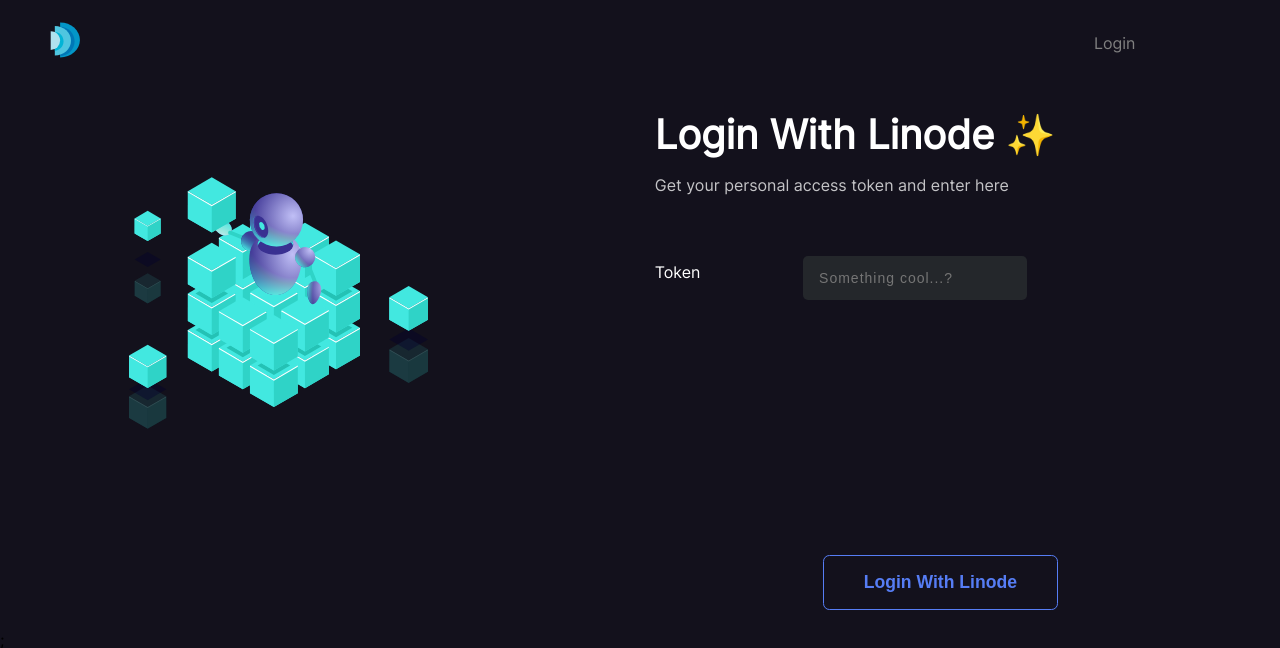
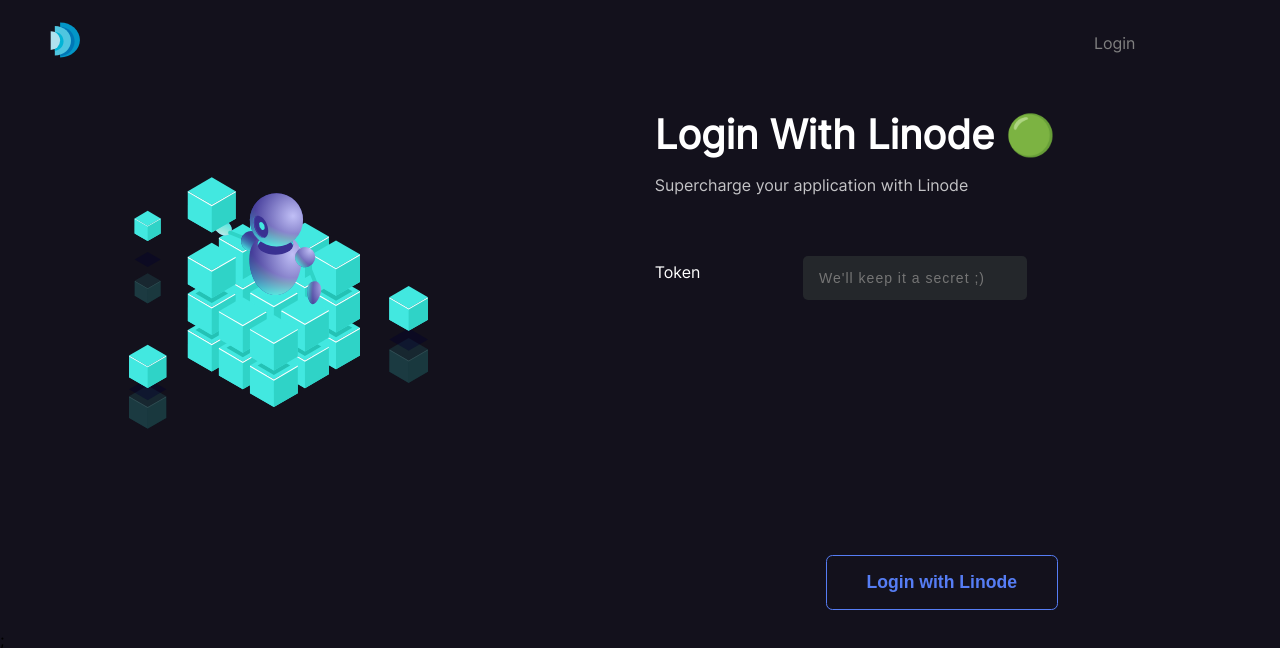
Before and after one commit to kg-kartik/diode-client, a Next.js app: page /login in a window 1280 px wide. Shown: the top 648 px of the page. Built offline with nearby package versions, Linux system fonts and the light colour scheme.

Commit message:
Fixed emojis and messages

```diff
--- a/pages/deployment.jsx
+++ b/pages/deployment.jsx
@@ -65,7 +65,7 @@
 
                     <div className={styles.right}>
                         <Fade cascade triggerOnce>
-                            <h2 className={styles.heading}>Deploying your new cluster ✨</h2>
+                            <h2 className={styles.heading}>Deploying 🚀</h2>
 
                             <h4 style={{ marginTop: "10%", fontSize: "24px", opacity: 0.8 }}>
                                 {percent * 100}% complete
--- a/pages/login.jsx
+++ b/pages/login.jsx
@@ -46,9 +46,9 @@
 
                     <div className={styles.right}>
                         <Fade cascade triggerOnce>
-                            <h2 className={styles.heading}>Login With Linode ✨</h2>
+                            <h2 className={styles.heading}>Login With Linode 🟢</h2>
                             <p className="subheading">
-                                Get your personal access token and enter here
+                                Supercharge your application with Linode
                             </p>
                             <div className={styles.formContainer}>
                                 <div className={styles.form}>
@@ -56,7 +56,7 @@
                                     {/* <Dropdown placeholder={"Select region"} options={options1} /> */}
                                     <InputBox
                                         value={inputValue}
-                                        placeholder={"Something cool...?"}
+                                        placeholder={"We'll keep it a secret ;)"}
                                         cb={handleInputValue}
                                     />
                                 </div>
@@ -69,7 +69,7 @@
                     <Button
                         size={"large"}
                         showArrow={false}
-                        text="Login With Linode"
+                        text="Login with Linode"
                         cb={() => {
                             const result = login(inputValue);
 
```
Also changed, not shown: pages/selectRepo.jsx (+6 -6 lines).
